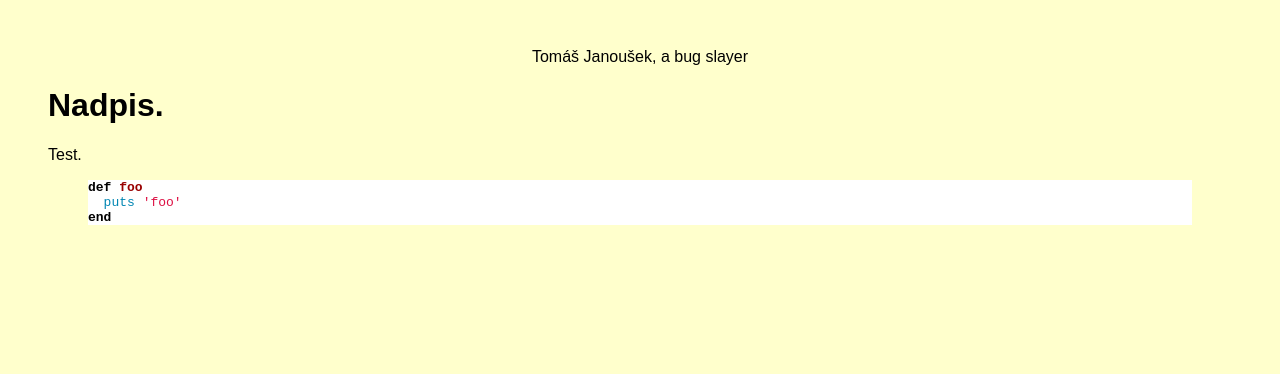
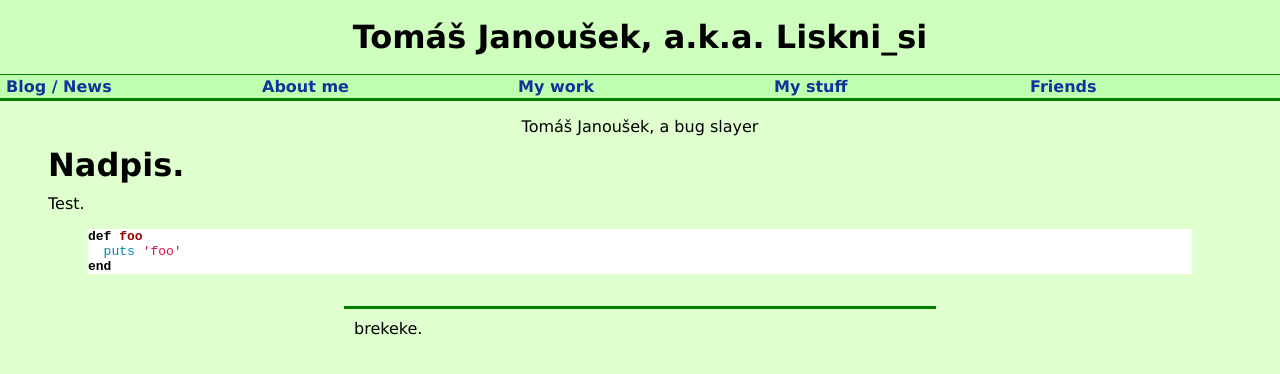
Before and after one commit to liskin/work.lisk.in, a Jekyll site: the page built from index.md, in a window 1280 px wide. Shown: the top 374 px of the page. Built offline with Jekyll 4.4.1, drawn with Linux system fonts in a browser that asks for light colours.

Commit message:
tomi.nomi.cz layout

```diff
--- a/_includes/footer.html
+++ b/_includes/footer.html
@@ -1,2 +1,5 @@
+	<div id="paticka">
+	    brekeke.
+	</div>
     </body>
 </html>
--- /dev/null
+++ b/_includes/top.html
@@ -0,0 +1,44 @@
+	<div id="nadpis">
+	    <h1 class="center">Tomáš Janoušek, a.k.a. Liskni_si</h1>
+	    <div class="clear"></div>
+	</div>
+	<div id="navupdiv"><div id="navdiv">
+	    <ul id="nav">
+		<li><strong><a href="/">Blog / News</a></strong></li>
+		<li><strong>About me</strong>
+		<ul>
+		    <li><a href="http://work.lisk.in/">Contact</a></li>
+		    <li><a href="http://work.lisk.in/">Personal info, etc.</a></li>
+		    <li><a href="http://foto.nomi.cz/tomi">My photogallery
+		    (in czech)</a></li>
+		    <li><a href="?page=blogindex">Complete index of my blog</a></li>
+		</ul>
+		</li>
+		<li><strong>My work</strong>
+		<ul>
+		    <li><a href="http://nomi.cz/en/projects.shtml">Projects on nomi.cz</a></li>
+		    <li><a href="http://nomi.cz/download/patches/">Patches on nomi.cz</a></li>
+		    <li><a href="http://irc.nomi.cz/tmp/">Some crap for irc.nomi.cz</a></li>
+		    <li><a href="http://svn.nomi.cz/svn/tomi/">Personal subversion repository</a></li>
+		    <li><a href="?page=gaming">My work for gaming</a></li>
+		</ul>
+		</li>
+		<li><strong>My stuff</strong>
+		<ul>
+		    <li><a href="http://tomi.nomi.cz/scratch/">The place of some "interesting" stuff :)</a>
+		    </li>
+		    <li><a href="http://tomi.nomi.cz/tmp/">And the place of some temporary stuff</a></li>
+		    <li><a href="http://tomi.nomi.cz/download/">Also, the place of some downloads</a></li>
+		    <li><a href="http://tomi.nomi.cz/yum/">And finally my yum repositories</a></li>
+		</ul>
+		</li>
+		<li><strong>Friends</strong>
+		<ul>
+		    <li><a href="http://ondrej.org/">Ond¿ej Nový (onovy)</a></li>
+		    <li><a href="http://pitel.borec.cz/">Jan Kaláb (Pitel)</a></li>
+		    <li><a href="http://purportex.org/">Alex Butin (purportex[X])</a></li>
+		    <li><a href="http://montik.net/">Martin Sivák (MarSik)</a></li>
+		</ul>
+		</li>
+	    </ul>
+	</div></div>
--- a/_layouts/default.html
+++ b/_layouts/default.html
@@ -1,6 +1,7 @@
 {% include header-doc.html %}
 	<title>{{ page.title }}</title>
 {% include header-page.html %}
+{% include top.html %}
 
 	<div id="content">
 	    <div class="content-title" align="center">{{ page.title }}</div>
--- a/main.css
+++ b/main.css
@@ -1,9 +1,3 @@
 @import url("styles/main.css");
+@import url("styles/mynav.css");
 @import url("styles/syntax.css");
-
-body {
-    background-color: #ffc;
-    margin: 3em;
-    font-family: sans-serif;
-    color: #000;
-}
--- a/styles/main.css
+++ b/styles/main.css
@@ -1,6 +1,121 @@
+a:link { color: #000050; }
+span.email { color: #000050; }
+span.email2 { font-size: smaller; }
+a:visited { color: #000050; }
+a:hover { background-color: #080; color: white; text-decoration: none; }
+a.apic:hover { background-color: transparent; color: #000080; }
+img { border-width: 0px; }
+p, h1, h2, h3, ul, ol, dl {
+    margin: 10px 0px;
+    padding: 0px;
+}
+ul,ol,dl {
+    margin-left: 1em;
+}
+ul {
+    list-style-type: square;
+}
+hr {
+    width: 80%;
+}
+dt { margin-top: 0.5em; }
+table {
+    margin: 0.5em;
+    padding: 0em;
+    border-width: 0px;
+}
+td { padding: 0.1em 0.3em; margin: 0px; }
+th { text-align: left; }
+tr { vertical-align: top; }
 body {
-    background-color: #ffc;
+    background-color: #dfffcf;
+    text-align: justify;
+    font-family: verdana, sans-serif;
     margin: 3em;
-    font-family: sans-serif;
-    color: #000;
 }
+.mensi {
+    font-size: smaller;
+}
+.center {
+    text-align: center;
+}
+.right {
+    text-align: right;
+}
+.clear {
+    clear: both;
+}
+table.border {
+    border-width: 1px;
+}
+th.thcenter {
+    text-align: center;
+}
+td.tm {
+    background-color: #eee;
+}
+.nadpislistu {
+    margin-bottom: -10px;
+}
+.odsad {
+    margin-left: 2em;
+}
+
+div {
+    padding: 0em;
+    margin: 0em;
+}
+
+div#nadpis {
+    margin: -3em -3em 0em -3em;
+    padding-top: 0.5em;
+    padding-bottom: 0.5em;
+    background-color: #cfffbf;
+}
+
+div#hlavni {
+    margin: 10px 10% 10px 10%;
+    padding: 1em;
+    border: #4f8f4f 3px solid;
+    background-color: #cfffcf;
+}
+
+div#paticka {
+    margin-top: 2em;
+    margin-left: 25%;
+    margin-right: 25%;
+    padding: 10px;
+    border-top: green 3px solid;
+}
+
+p.blog_title, p.blogi_date {
+    font-weight: bold;
+    margin-bottom: 0em;
+}
+
+p.blog_text {
+    margin-left: 1em;
+    margin-top: 0em;
+    margin-bottom: 1.5em;
+}
+
+p.blogi_title {
+    margin-left: 1em;
+    margin-top: 0em;
+    margin-bottom: 0em;
+}
+
+div.blog_entry_highlight {
+    border-top: #4f8f4f 3px solid;
+    border-bottom: #4f8f4f 3px solid;
+    background-color: #dfffdf;
+}
+
+span.m_label {
+    font-weight: bold;
+    color: #333;
+}
+
+img.middle {
+    vertical-align: middle;
+}
--- /dev/null
+++ b/styles/mynav.css
@@ -0,0 +1,47 @@
+@import url("nav.css");
+
+div#navupdiv {
+    margin: 0em -3em 1em -3em;
+}
+div#navdiv {
+    border-bottom: green 3px solid;
+}
+
+/*
+div#nadpis {
+    _border-bottom: 3px solid green;
+}
+
+div#navdiv {
+    _margin: 0;
+    _float: left;
+    _text-align: left;
+    _width: 20%;
+    _padding-left: 10px;
+    _padding-right: 5px;
+    _font-size: smaller;
+    _border-right: 2px solid green;
+    _border-bottom: 2px solid green;
+    _background-color: #bfffaf;
+    _color: #139;
+}
+
+div#navdiv a {
+    _color: #139;
+}
+
+div#navdiv a:hover {
+    _background-color: #080;
+    _color: #fff;
+}
+
+div#navdiv a:active {
+    _background-color: #080;
+    _color: #fff;
+    _text-decoration: underline;
+}
+
+div#hlavni {
+    _margin: 10px 10% 10px 20%;
+}
+*/
--- /dev/null
+++ b/styles/nav.css
@@ -0,0 +1,90 @@
+/*** Nav bar styles ***/
+
+ul#nav,
+#nav ul {
+    /*Remove all spacings from the list items*/
+    margin: 0;
+    padding: 0;
+    cursor: default;
+    list-style-type: none;
+    display: inline;
+}
+
+ul#nav {
+    display: table;
+    width: 100%;
+    table-layout: fixed;
+}
+
+ul#nav>li {
+    display: table-cell;
+    position: relative;
+    padding: 2px 6px;
+    vertical-align: bottom;
+}
+
+ul#nav>li:hover {
+    padding-right: 1px;
+}
+
+ul#nav li>ul {
+    /*Make the sub list items invisible*/
+    display: none;
+    position: absolute;
+    max-width: 40ex;
+    margin-left: -6px;
+    margin-top: 2px;
+}
+
+ul#nav li:hover>ul {
+    /*When hovered, make them appear*/
+    display : block;
+}
+
+#nav ul li a {
+    /*Make the hyperlinks as a block element, sort of a hover effect*/
+    display: block;
+    padding: 2px 10px;
+}
+ul#nav li a{
+    display: block;
+}
+
+/*** Menu colors (customizable) ***/
+
+ul#nav,
+#nav ul,
+#nav ul li a,
+#nav li a,
+#nav li:hover ul li a {
+    background-color: #bfffaf;
+    color: #139;
+}
+
+ul#nav li:hover,
+#nav ul li a:hover,
+#nav li:hover a,
+#nav li:hover ul li a:hover {
+    background-color: #080;
+    color: #fff;
+}
+
+ul#nav li:active,
+#nav ul li a:active,
+#nav li a:active {
+    background-color: #080;
+    color: #fff;
+    text-decoration: underline;
+}
+
+ul#nav {
+    border-top: 1px solid #080;
+}
+
+#nav ul {
+    border: 1px solid #080;
+}
+
+#nav a {
+    text-decoration: none;
+}
```
